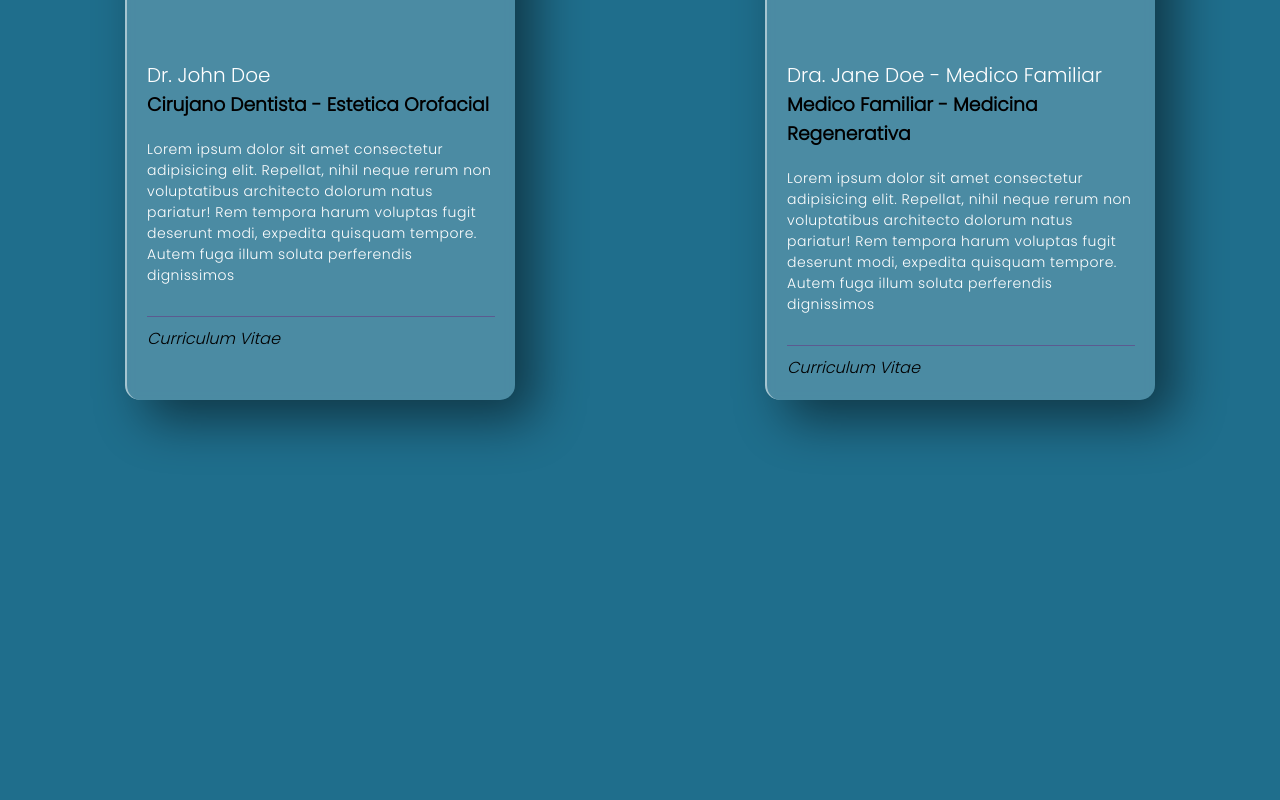
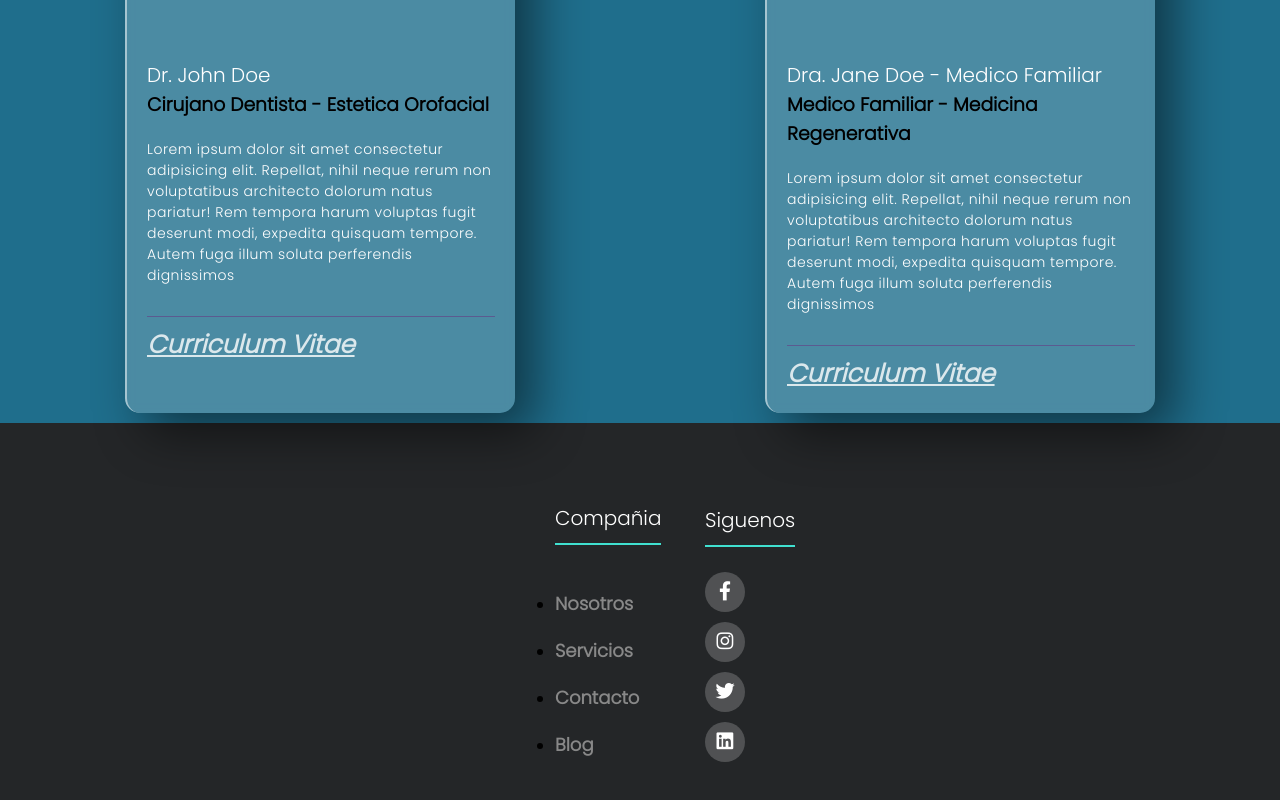
Before and after one commit to OliverMejiadelMoral/Practica, a plain HTML site: page index.html in a window 1280 px wide. Shown: the part 1870-2670 px from the top of the page. Before the commit the page ends 2280 px from the top, so only its background shows below. Drawn offline with Linux system fonts and the light colour scheme.

Commit message:
Footer y responsive queries

```diff
--- a/index.css
+++ b/index.css
@@ -31,17 +31,17 @@
 }
 
 .container {
-    width: 69.18vw; /* Proporción áurea: 1200px / 1920px * 100 */
+    width: 69.18vw;
     margin: 0px auto;
 }
 
 #logoheader {
-    width: 15.62vw; /* Proporción áurea: 300px / 1920px * 100 */
+    width: 15.62vw;
     display: flex;
     align-items: center;
 }
 
-/* MENU color anterior #5067a8 */
+/* MENU */
 
 #menu-wrapper {
     background: #1F6E8C;
@@ -50,7 +50,7 @@
 
 #menu {
     overflow: hidden;
-    height: 7.72vw; /* Proporción áurea: 100px / 1920px * 100 */
+    height: 7.72vw;
 }
 
 #menu ul {
@@ -70,12 +70,12 @@
 #menu a {
     display: block;
     letter-spacing: 1px;
-    padding: 0px 2.08vw; /* Proporción áurea: 40px / 1920px * 100 */
+    padding: 0px 2.08vw;
     text-decoration: none;
     text-align: center;
     text-transform: uppercase;
-    font-size: 0.78vw; /* Proporción áurea: 15px / 1920px * 100 */
-    line-height: 7.72vw; /* Proporción áurea: 100px / 1920px * 100 */
+    font-size: 0.78vw;
+    line-height: 7.72vw;
     border: none;
     color: #FFF;
 }
@@ -85,8 +85,10 @@
     transition: .8s;
 }
 
+/* BANNER */
+
 #banner {
-    height: 13.02vw; /* Proporción áurea: 250px / 1920px * 100 */
+    height: 13.02vw;
     background: url(/assets/bannermedicos.png);
     background-position: center;
     background-size: cover;
@@ -152,7 +154,6 @@
     display: flex;
     flex-wrap: wrap;
     justify-content: space-around;
-    position:absolute;
   }
 
 .cards{
@@ -217,6 +218,62 @@
     font-weight: 500;
 }
 
+/* FOOTER */
+
+.footer{
+    background-color: #242628;
+    padding: 80px 0;
+}
+
+.container_footer{
+    max-width: 200px;
+    margin: 0 auto;
+    display: flex;
+    align-items:center;
+    justify-content: space-between;
+}
+
+.footer-row{
+    display: flex;
+    flex-wrap: wrap;
+}
+
+.footer-links{
+    width: 25%;
+    padding: 0 15px;
+}
+
+.footer-links h4{
+    font-size: 20px;
+    color: #ffffff;
+    margin-bottom: 25px;
+    font-weight: 500;
+    border-bottom: 2px solid turquoise;
+    padding-bottom: 10px;
+    display: inline-block;
+}
+
+.footer-links ul li a{
+    font-size: 18px;
+    text-decoration: none;
+    color: #888888;
+    display: block;
+    margin-bottom: 15px;
+    transition: all .3 ease;
+}
+
+.social-link a{
+    font-size: larger;
+    display: inline-block;
+    min-height: 40px;
+    width: 40px;
+    background-color: rgba(255, 255, 255, 0.2);
+    margin: 0 10px 10px 0;
+    line-height: 40px;
+    border-radius: 50%;
+    color: #ffffff;
+    text-align: center;
+}
 
 /* RESPONSIVE MEDIA */
 
@@ -225,14 +282,18 @@
         width: 90%;
     }
 
+    .header {
+        padding: 1em 0;
+    }
+
+    .logo {
+        margin: 0;
+    }
+
     #logoheader {
         width: 100%;
         display: flex;
         justify-content: center;
-    }
-
-    #menu {
-        height: auto;
     }
 
     #menu ul {
@@ -248,11 +309,35 @@
         font-size: 16px;
     }
 
-    .servicios {
+    .title {
         padding: 50px 0;
     }
 
+    .cardsmain {
+        gap: 10px;
+    }
+
     .card {
-        flex: 0 1 calc(100% - 40px);
+        flex: 0 1 calc(100% - 20px);
+        width: 100%;
+        height: 200px;
+        margin: 10px 0;
+    }
+
+    .card:hover .content {
+        opacity: 1;
+    }
+
+    .container__cards {
+        justify-content: center;
+    }
+
+    .cards {
+        width: 80%;
+    }
+
+    .footer-links {
+        width: 100%;
+        padding: 15px;
     }
 }
--- a/index.html
+++ b/index.html
@@ -4,6 +4,7 @@
     <meta charset="UTF-8">
     <meta name="viewport" content="width=device-width, initial-scale=1.0">
     <link rel="stylesheet" href="index.css">
+    <link rel="stylesheet" href="https://cdnjs.cloudflare.com/ajax/libs/font-awesome/6.2.1/css/all.min.css">
     <title>Dr Smile</title>
 </head>
 <body class="body">
@@ -78,7 +79,7 @@
             <hr>
             <div class="footer_card">
                 <h3 class="user_name"></h3>
-                    <i> Curriculum Vitae</i>
+                <i><a href="#">Curriculum Vitae</a> </i>
             </div>
         </div>
         <div class="cards">
@@ -91,9 +92,36 @@
             <hr>
             <div class="footer_card">
                 <h3 class="user_name"></h3>
-                    <i> Curriculum Vitae</i>
+                <i><a href="#">Curriculum Vitae</a> </i>
             </div>
         </div>
     </div>
+
+        <!-- FOOTER -->
+
+    <footer class="footer">
+        <div class= "container_footer">
+            <div class="footer-row">
+                <div class="footer-links">
+                    <h4>Compañia</h4>
+                    <ul>
+                        <li><a href="#">Nosotros</a></li>
+                        <li><a href="#">Servicios</a></li>
+                        <li><a href="#">Contacto</a></li>
+                        <li><a href="#">Blog</a></li>
+                    </ul>
+                </div>
+            </div>
+        <div class="footer-links">
+            <h4>Siguenos</h4>
+            <div class="social-link">
+                <a href="#"><i class="fab fa-facebook-f"></i></a>
+                <a href="#"><i class="fab fa-instagram"></i></a>
+                <a href="#"><i class="fab fa-twitter"></i></a>
+                <a href="#"><i class="fab fa-linkedin"></i></a>
+            </div>
+        </div>
+    </div>
+    </footer>
 </body>
 </html>
```
Lines whose indentation alone changed are shown as unchanged.
